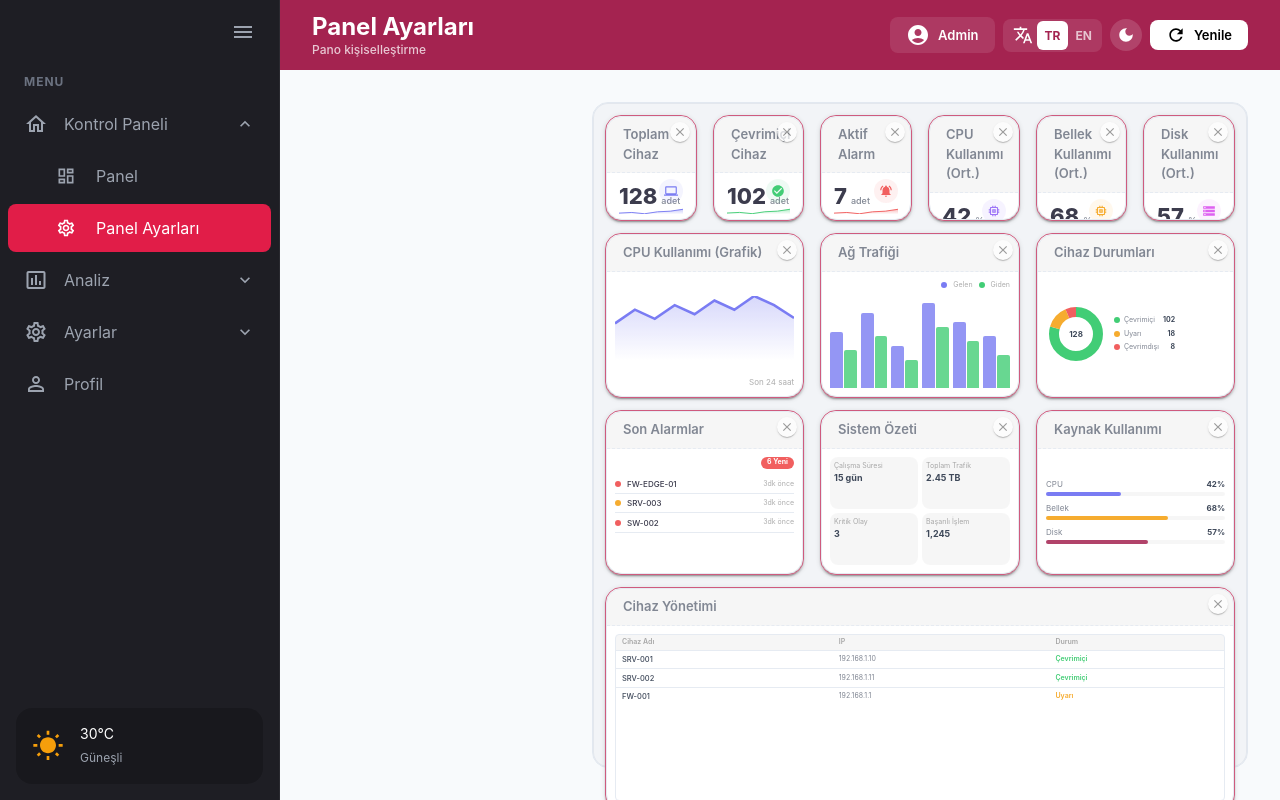
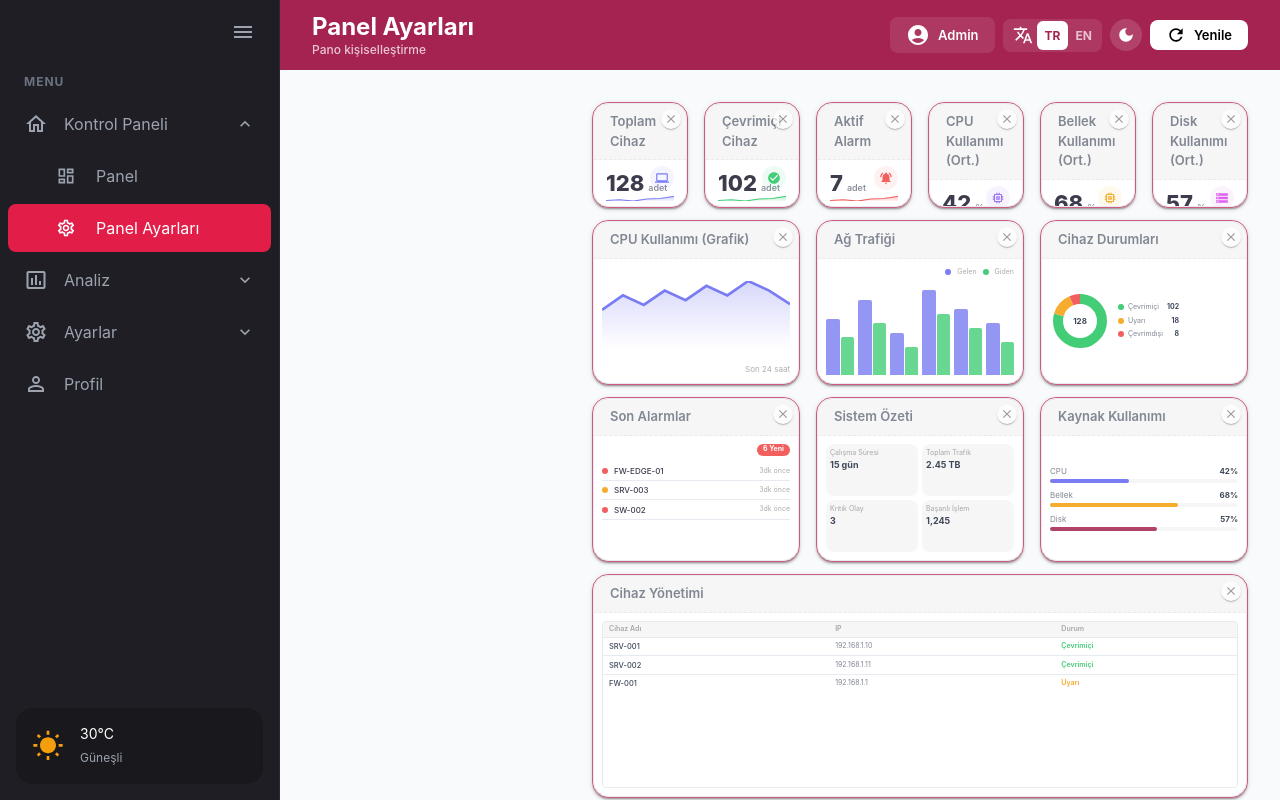
Before and after one commit to aycacerence/Monitoring-dashboard, a React (Vite) app: page /settings in a window 1280 px wide. Built offline with nearby package versions, Linux system fonts and the light colour scheme.

Commit message:
fix: Grid dış çerçevesi kaldırıldı ve taşıp kesilme (overflow) sorunu çözüldü

```diff
--- a/src/components/dashboard/DraggableGrid/DraggableGrid.jsx
+++ b/src/components/dashboard/DraggableGrid/DraggableGrid.jsx
@@ -746,17 +746,10 @@ export default function DraggableGrid({ widgets = [] }) {
       sx={{
         flex: { xs: '0 0 auto', lg: 1 },
         width: '100%',
-        height: { xs: 'auto', lg: '100%' },
+        height: 'auto',
         minHeight: { xs: 'auto', lg: 0 },
         overflowX: 'visible',
         overflowY: 'visible',
-        border: isEditMode ? '1px solid' : 0,
-        borderColor: 'divider',
-        borderRadius: isEditMode ? 2 : 0,
-        bgcolor: isEditMode ? 'rgba(15, 23, 42, 0.025)' : 'transparent',
-        boxShadow: isEditMode ? 'inset 0 0 0 1px rgba(148, 163, 184, 0.16)' : 'none',
-        px: isEditMode ? 1.5 : 0,
-        pt: isEditMode ? 1.5 : 0,
         '& .react-grid-item.react-grid-placeholder': {
           bgcolor: 'primary.main',
           opacity: 0.08,
@@ -791,7 +784,6 @@ export default function DraggableGrid({ widgets = [] }) {
         onDrop={onDrop}
         onDragStop={handleInteractionStop}
         onResizeStop={handleInteractionStop}
-        style={{ height: isEditMode ? '100%' : undefined, minHeight: isEditMode ? undefined : '100%' }}
       >
         {renderedWidgets.map(({ id, type }, index) => (
           <GridItemWrapper
--- a/src/pages/DashboardPage/DashboardPage.jsx
+++ b/src/pages/DashboardPage/DashboardPage.jsx
@@ -294,7 +294,7 @@ function DashboardPage() {
     <>
       <SplashScreen isVisible={isVisible} />
 
-      <PageContainer data-testid="dashboard-page" key={role} className="flex flex-1 h-full min-h-0 flex-col overflow-y-auto p-4 lg:overflow-hidden">
+      <PageContainer data-testid="dashboard-page" key={role} className="flex flex-1 h-full min-h-0 flex-col overflow-y-auto p-4">
         <DraggableGrid widgets={dashboardWidgets} />
       </PageContainer>
     </>
```
